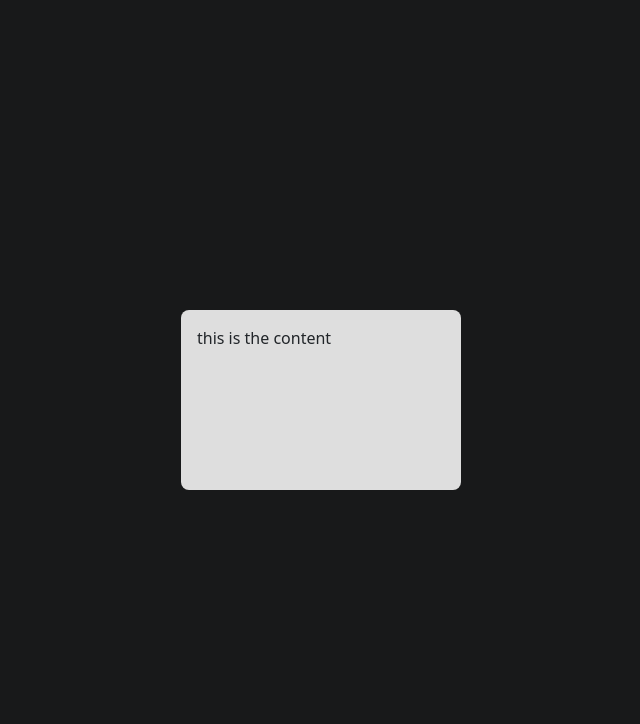
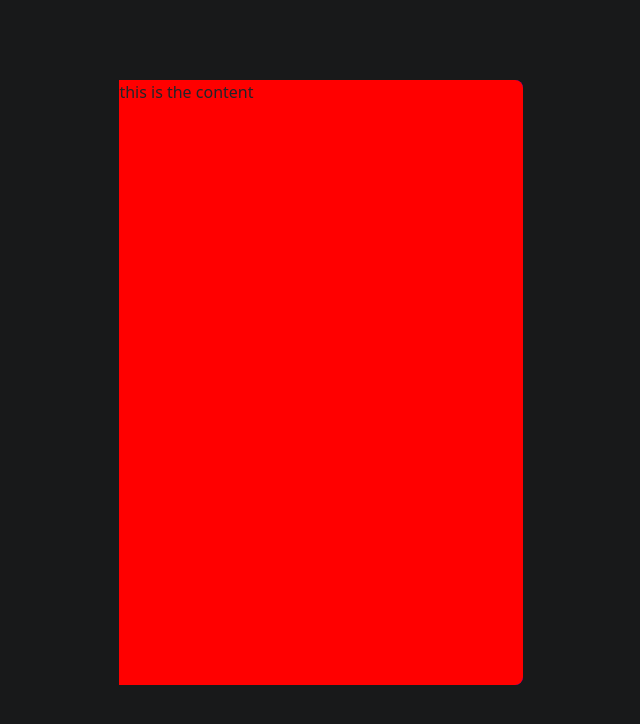
Before and after one commit to benevolentblend/birthday-cards, a Next.js app: page /card in a window 1280 px wide. Shown: the top 724 px of the page, without its empty margins (319-959 px from the left). Built offline with nearby package versions, Linux system fonts and the light colour scheme.

Commit message:
setup open card affect

```diff
--- a/components/GreetingCardView.tsx
+++ b/components/GreetingCardView.tsx
@@ -4,13 +4,15 @@ import styles from "../styles/Card.module.css";
 
 interface Props {
   greetingCard: GreetingCard;
+  isOpen: boolean;
 }
 
-const GreetingCardView:FC<Props> = ({ greetingCard }) => (
-  <div className={styles.wrapper}>
-    <div className={styles.container}>
+const GreetingCardView:FC<Props> = ({ greetingCard, isOpen }) => (
+  <div className={`${styles.wrapper} ${isOpen ? styles.open : ""}`}>
+    <div className={styles.frontPage}>
       <p>{greetingCard.coverText}</p>
     </div>
+    <div className={styles.insidePage} />
   </div>
 );
 
--- a/pages/card.tsx
+++ b/pages/card.tsx
@@ -1,14 +1,21 @@
+import { useState } from "react";
 import GreetingCardView from "../components/GreetingCardView";
 
 export default function CardPage() {
+  const [isOpen, setOpen] = useState(false);
+
+  const toggleOpen = () => {
+    setOpen(!isOpen);
+  };
+
   return (
-    <div style={{
-      display: "grid",
-      placeItems: "center",
-      height: "100%",
-    }}
+    <div
+      style={{
+        marginTop: "5em",
+      }}
+      onClick={toggleOpen}
     >
-      <GreetingCardView greetingCard={{ color: "red", coverText: "this is the content" }} />
+      <GreetingCardView greetingCard={{ color: "red", coverText: "this is the content" }} isOpen={isOpen} />
     </div>
   );
 }
--- a/styles/Card.module.css
+++ b/styles/Card.module.css
@@ -1,9 +1,47 @@
 .wrapper {
-    background: #dedede;
-    width: 280px;
-    height: 180px;
-    border-radius: 0.5em;
+    position: relative;
+    width: 70%;
+    margin: auto;
     padding: 1em;
     transform: translate(0, 0);
     transition: all 0.5s ease;
 }
+
+.frontPage {
+    position: absolute;
+    left: 27.5%;
+    top: 0;
+    border-top-right-radius: 0.5em;
+    border-bottom-right-radius: 0.5em;
+    z-index: 2;
+    aspect-ratio: 2 / 3;
+    background: #dedede;
+    width: 45%;
+    background: red;
+    transform: rotateY(0deg);
+    transform-origin: left;
+    transition: all 2s ease;
+}
+
+.insidePage {
+    position: absolute;
+    right: 27.5%;
+    top: 0;
+    border-top-right-radius: 0.5em;
+    border-bottom-right-radius: 0.5em;
+    z-index: 1;
+    aspect-ratio: 2 / 3;
+    background: #dedede;
+    width: 45%;
+    background: blue;
+    transition: all 2s ease;
+}
+
+.open .frontPage {
+    left: 50%;
+    transform: rotateY(180deg);
+}
+
+.open .insidePage {
+    right: 5%;
+}
--- a/styles/Envelope.module.css
+++ b/styles/Envelope.module.css
@@ -78,6 +78,6 @@
 }
 
 .mailOpen .contents {
-    transform: translate(0, -50px);
+    transform: translate(0, calc(var(--envolope-height) * -1));
     transition: all 0.5s 0.5s ease;
 }
```
